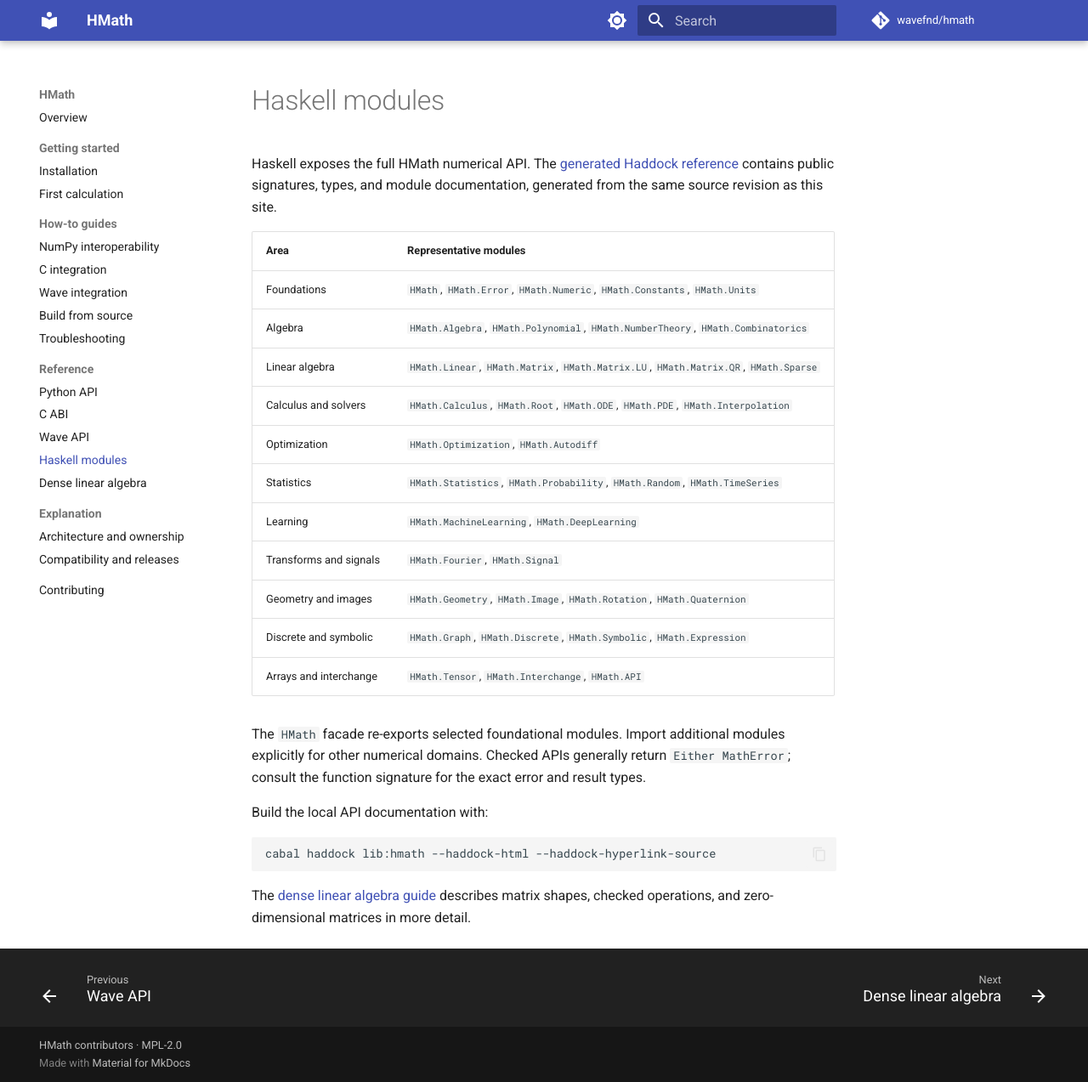
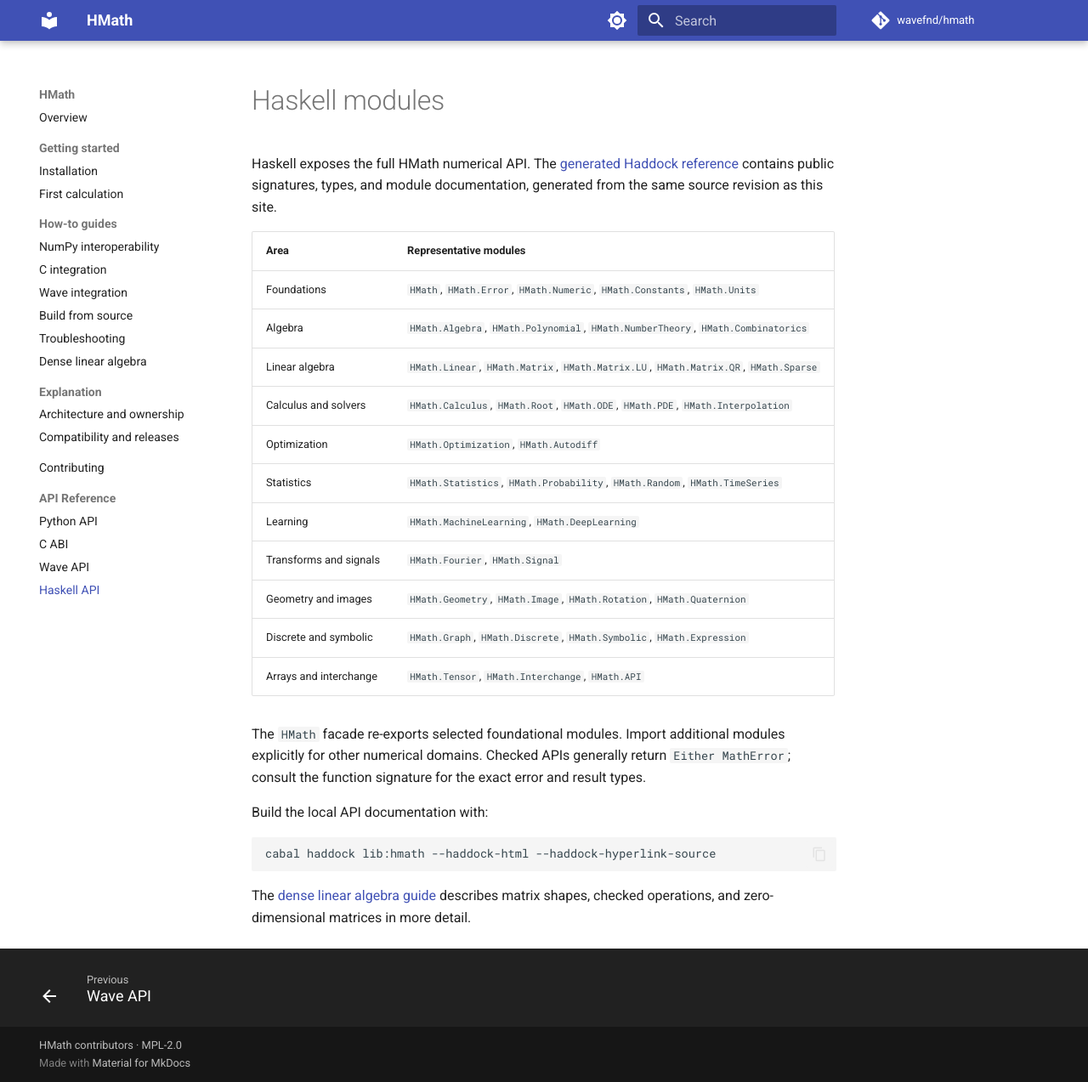
Before and after one commit to LunaStev/hmath, an MkDocs documentation site: the page built from docs/reference/haskell.md, in a window 1280 px wide and 1273 px high. Shown: the whole window at 85% size. Built offline with MkDocs 1.6.1 and Material for MkDocs 9.7.7, drawn with Linux system fonts in a browser that asks for light colours; comment, search, counter and statistics services are not loaded.

Commit message:
docs: place complete API reference at the bottom of navigation

```diff
--- a/mkdocs.yml
+++ b/mkdocs.yml
@@ -47,13 +47,13 @@ nav:
       - Wave integration: guides/wave.md
       - Build from source: guides/build.md
       - Troubleshooting: guides/troubleshooting.md
-  - Reference:
-      - Python API: reference/python.md
-      - C ABI: reference/c.md
-      - Wave API: reference/wave.md
-      - Haskell modules: reference/haskell.md
       - Dense linear algebra: linear-algebra.md
   - Explanation:
       - Architecture and ownership: explanation/architecture.md
       - Compatibility and releases: explanation/releases.md
   - Contributing: contributing.md
+  - API Reference:
+      - Python API: reference/python.md
+      - C ABI: reference/c.md
+      - Wave API: reference/wave.md
+      - Haskell API: reference/haskell.md
```
Also changed, not shown: docs/reference/c.md (+10 -0 lines), docs/reference/wave.md (+8 -0 lines).
